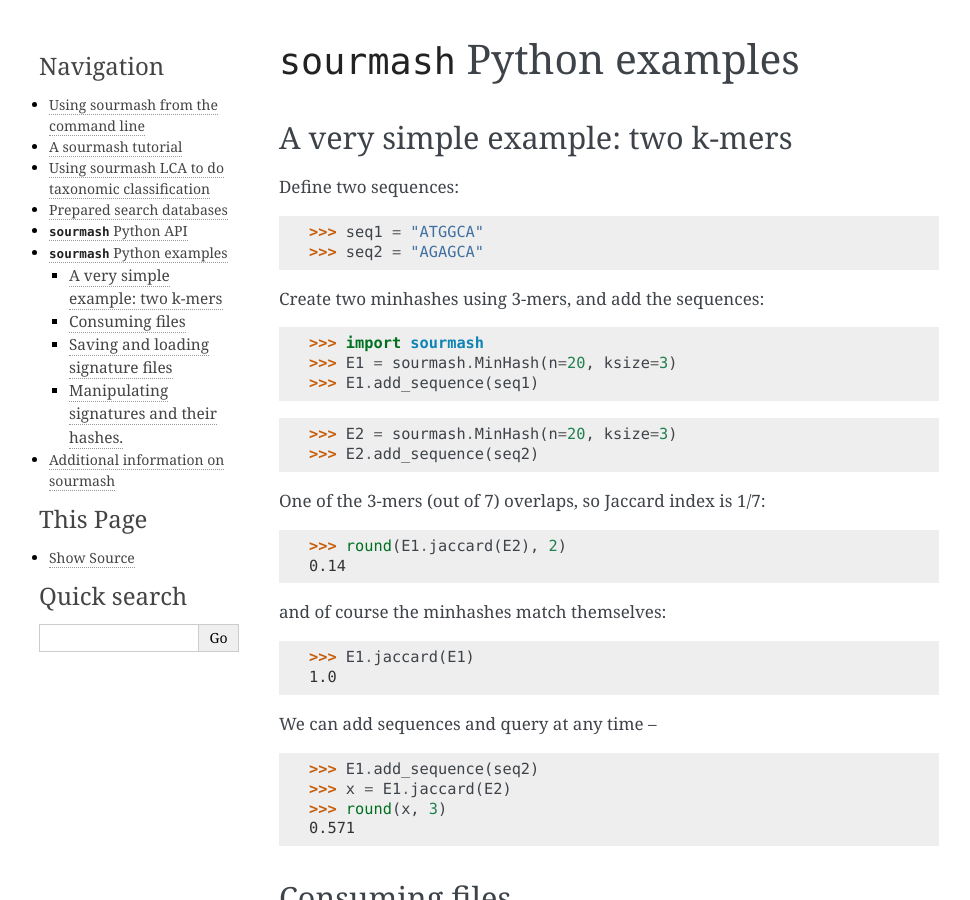
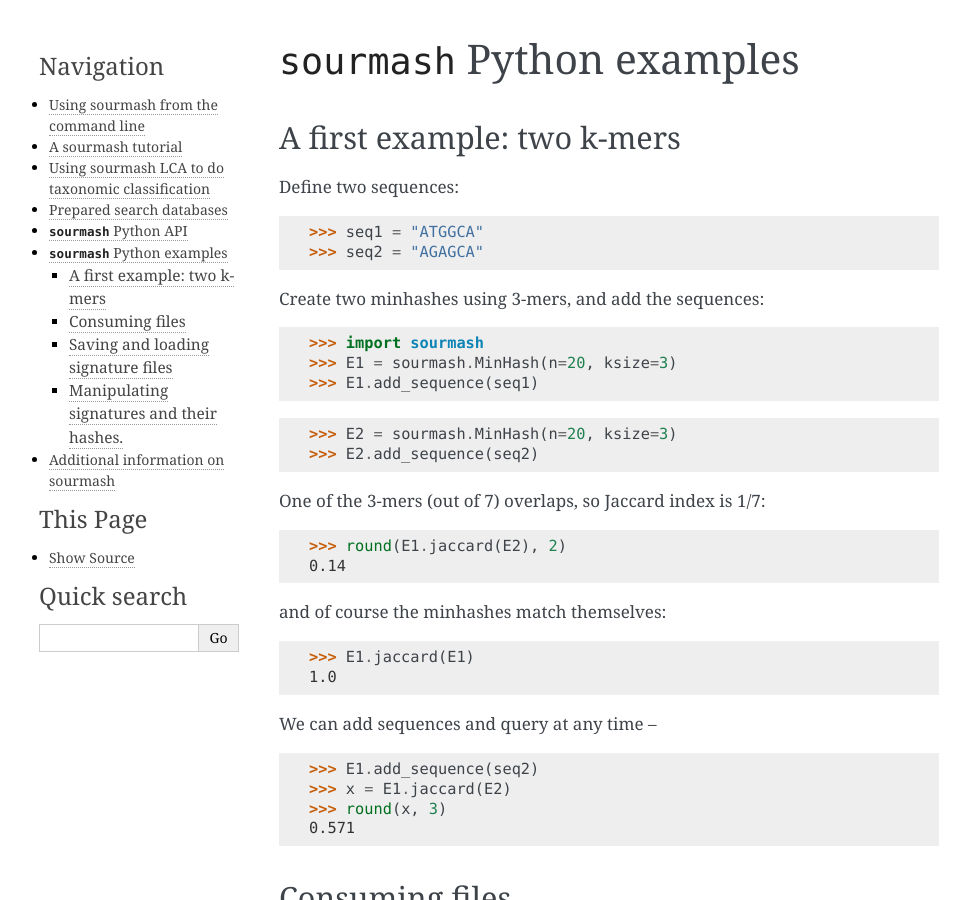
Before and after one commit to sourmash-bio/sourmash, a Sphinx documentation site: the page built from doc/api-example.md, in a window 1280 px wide and 900 px high. Shown: the whole window, without its empty margins (141-1111 px from the left). Built offline with Sphinx 7.4.7, drawn with Linux system fonts in a browser that asks for light colours; pages that are not in the unit, such as notebooks, are missing from menus.

Commit message:
slightly friendlier language

```diff
--- a/doc/api-example.md
+++ b/doc/api-example.md
@@ -2,7 +2,7 @@
 # `sourmash` Python examples
 
 
-## A very simple example: two k-mers
+## A first example: two k-mers
 
 
 Define two sequences:
```
